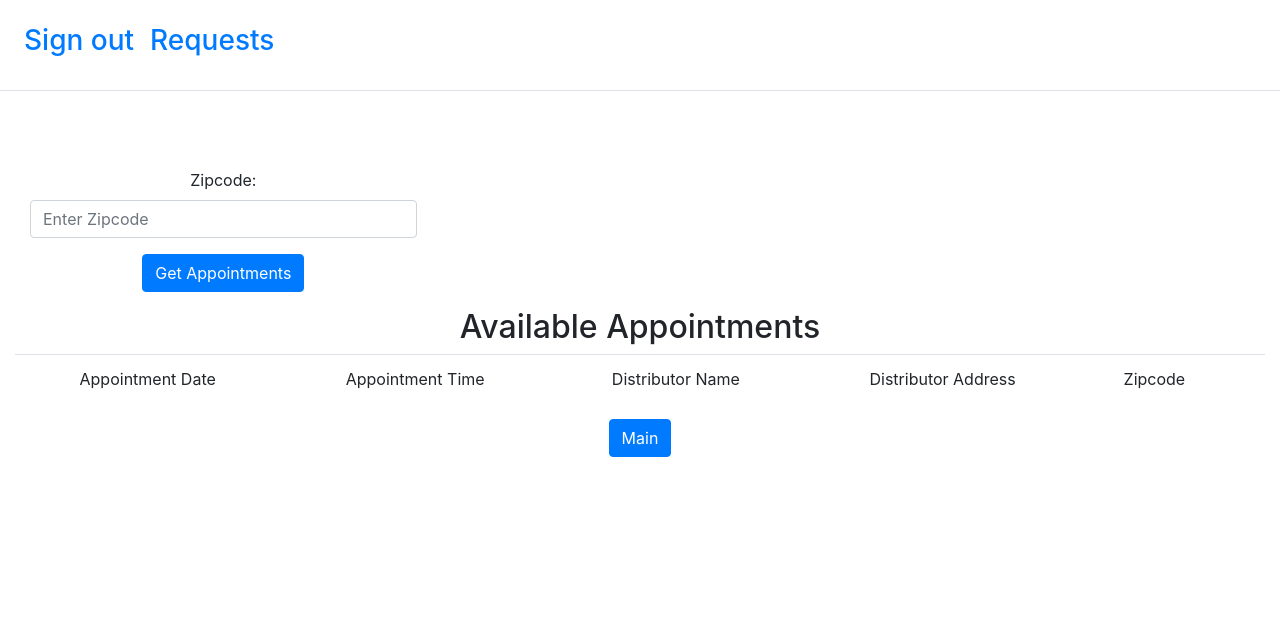
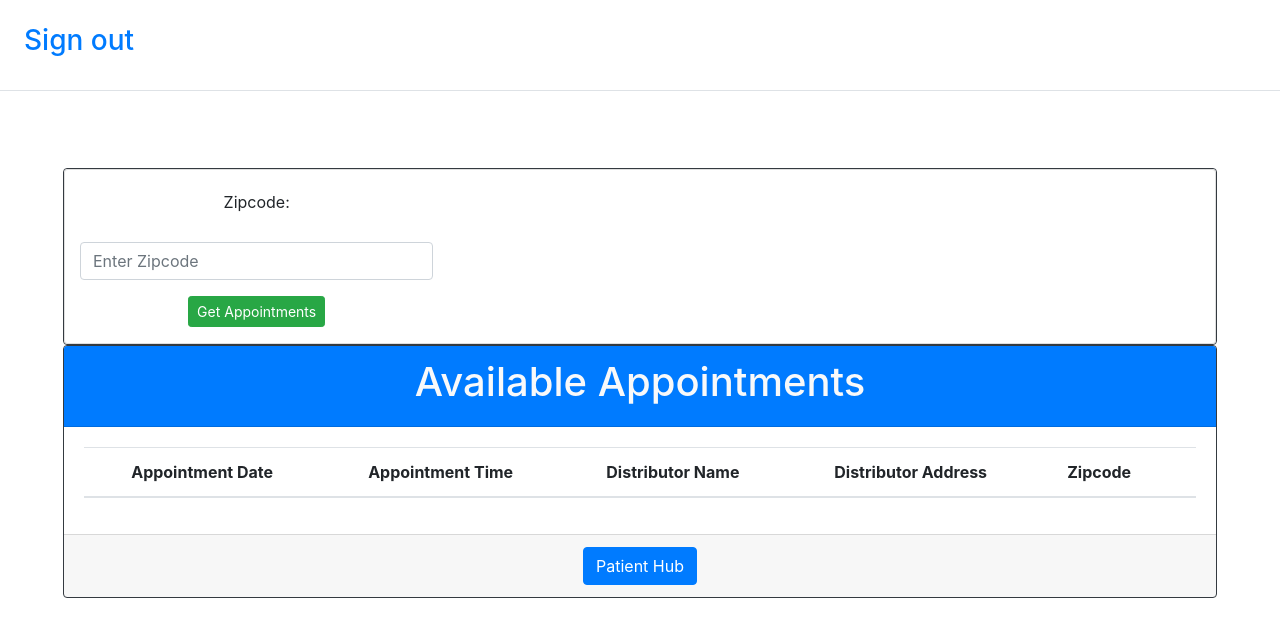
Before and after one commit to sdaniel1995/Covid-Vaccine-Appointment-Frontend, a React (Create React App) app: page /FindAppointment in a window 1280 px wide. Shown: the top 636 px of the page. Built offline with nearby package versions, Linux system fonts and the light colour scheme.

Commit message:
formatting for login screens

```diff
--- a/src/pages/DistributorSignin.js
+++ b/src/pages/DistributorSignin.js
@@ -39,22 +39,29 @@ class DistributorSignin extends Component {
 
   render() {
     return (
-      <div className="container">
-        <h1>Welcome to Distributor Page</h1>
-        <form onSubmit={this.handleSubmit}>
-          <div className="mb-3 col-md-4">
-            <label htmlFor="email" className="form-label">Username:</label>
+      <div className="card w-50 mx-auto border-dark text-center mx-5">
+      <div className="card-header bg-primary text-light">
+      <h1>Welcome to Distributor Login</h1>
+      </div>
+
+      <div className="card-body" >
+      <form onSubmit={this.handleSubmit}>
+          <div className="w-50 mx-auto py-4">
+            <label>Username:</label>
             <input onChange={this.handleChange} value={this.state.user.distributorName} type="text" className="form-control" name="distributorName" id="username" />
           </div>
-          <div className="mb-3 col-md-4">
-            <label htmlFor="password" className="form-label">Password:</label>
+          <div className="w-50 mx-auto py-4">
+            <label>Password:</label>
             <input onChange={this.handleChange} value={this.state.user.pass} type="password" className="form-control" name="pass" id="password" />
           </div>
-          <div className="mb-3 col-md-4">
-            <button type="submit" className="btn btn-primary">Submit</button>
+          <div className="py-4">
+            <button type="submit" className="btn btn-success">Submit</button>
           </div>
-        </form>
-        <Link to="/" className="btn btn-primary">Main</Link>
+      </form>
+      </div>
+      <div className="card-footer py-4">
+      <Link to="/" className="btn btn-primary">Back to Home</Link>
+      </div>
       </div>
     );
   }
--- a/src/pages/FindAppointment.js
+++ b/src/pages/FindAppointment.js
@@ -43,6 +43,8 @@ class FindAppointment extends Component {
       .then(response => {
         console.log("Put did something at least")
         console.log(this.state.appts[event.target.key]);
+        alert("Appointment Successfully Added");
+        this.props.history.push('PatientProfile');
       })
       .catch(error => {
         alert('failed to log in');
@@ -55,25 +57,34 @@ class FindAppointment extends Component {
 
     return (
       <div>
-        <form onSubmit={this.handleSubmit}>
+        <div className="card border-dark text-center mx-5">
+        <form onSubmit={this.handleSubmit} className="card">
           <div className="mb-3 col-md-4">
-            <label htmlFor="zipcode" className="form-label">Zipcode:</label>
+            <div className="">
+            <label className="card-body">Zipcode:</label>
             <input placeholder='Enter Zipcode' onChange={this.handleChange} value={this.state.zipcode} type="text" className="form-control" name="zipcode" id="zipcode" />
+            </div>
           </div>
           <div className="mb-3 col-md-4">
-            <button type="submit" className="btn btn-primary">Get Appointments</button>
+            <button type="submit" className="btn btn-sm btn-success">Get Appointments</button>
           </div>
         </form>
-        <h2>Available Appointments</h2>
-        <table className="table table-striped">
+        </div>
+
+        <div className="card border-dark text-center mx-5">
+        <div className="card-header bg-primary text-light">
+        <h1>Available Appointments</h1>
+        </div>
+        <div className="card-body">
+        <table className="table table-hover table-striped">
           <thead>
             <tr>
-              <td>Appointment Date</td>
-              <td>Appointment Time</td>
-              <td>Distributor Name</td>
-              <td>Distributor Address</td>
-              <td>Zipcode</td>
-              <td> </td>
+              <th>Appointment Date</th>
+              <th>Appointment Time</th>
+              <th>Distributor Name</th>
+              <th>Distributor Address</th>
+              <th>Zipcode</th>
+              <th> </th>
             </tr>
           </thead>
           <tbody>
@@ -89,14 +100,18 @@ class FindAppointment extends Component {
                     <td>{appt.distributor.distributorName}</td>
                     <td>{appt.distributor.address}</td>
                     <td>{appt.distributor.zipcode}</td>
-                    <td><button className="btn btn-primary m-2" name={appt.id} onClick={this.selectAppointment}>Select</button></td>
+                    <td><button className="btn btn-sm btn-primary m-2" name={appt.id} onClick={this.selectAppointment}>Select</button></td>
                   </tr>
                 )
                 : null
             }
           </tbody>
         </table>
-        <Link to="/" className="btn btn-primary">Main</Link>
+        </div>
+        <div className="card-footer">
+        <Link to="/PatientProfile" className="btn btn-primary">Patient Hub</Link>
+        </div>
+        </div>
       </div>
 
     );
--- a/src/pages/Header.js
+++ b/src/pages/Header.js
@@ -39,7 +39,6 @@ class Header extends Component {
           <div className="d-flex flex-wrap align-items-center justify-content-center justify-content-lg-start">
             <ul className="nav col-12 col-lg-auto me-lg-auto mb-2 justify-content-center mb-md-0">
               <li><Link onClick={this.signOut} className="nav-link px-2 link-dark"><h3>Sign out</h3></Link></li>
-              <li><Link to="/requests" className="nav-link px-2 link-dark"><h3>Requests</h3></Link></li>
             </ul>
           </div>
         </header>
--- a/src/pages/Home.js
+++ b/src/pages/Home.js
@@ -9,9 +9,6 @@ class Home extends Component {
         <Link to="/registration" className="btn btn-primary m-2">Register</Link>
         <Link to="/distsignin" className="btn btn-primary m-2">Distributor Signin</Link>
         <Link to="/patientsignin" className="btn btn-primary m-2">Patient Signin</Link>
-        <Link to="/portal" className="btn btn-primary m-2">Portal</Link>
-        <Link to="/tasks" className="btn btn-primary m-2">Tasks</Link>
-        <Link to="/ghud" className="btn btn-primary m-2">ghuD Stuff</Link>
       </div>
     );
   }
--- a/src/pages/Layout.js
+++ b/src/pages/Layout.js
@@ -36,7 +36,7 @@ class Layout extends Component {
           <Route path="/dashconfig" component={DashboardConfig} />
           <Route path="/requests" component={Requests} />
           <Route path="/DistributorDashboard" component={DistributorDashboard} />
-          <Route path="/createAppointment" component={CreateAppointment} />
+          <Route path="/CreateAppointment" component={CreateAppointment} />
           <Route path="/PatientProfile" component={PatientProfile} />
           <Route path="/FindAppointment" component={FindAppointment} />
         </div>
--- a/src/pages/PatientProfile.js
+++ b/src/pages/PatientProfile.js
@@ -28,29 +28,31 @@ class PatientProfile extends Component {
     const { appts } = this.state;
 
     return (
-      <div>
+      <div className="card border-dark text-center mx-5">
+      <div className="card-header bg-primary text-light">
           <h1>PATIENT HUB</h1>
-        <br></br>
+      </div>
+
+      <div className="card-body my-3">
+      <div className="card-title">
           <h2>My Appointments</h2>
-        <table className="table table-striped">
-          <thead>
+      </div>
+      <table className="table table-hover table-striped">
+          <thead className="thead-light">
               <tr>
-              <td>Appointment Date</td>
-              <td>Appointment Time</td>
-              <td>Distributor Name</td>
-              <td>Distributor Address</td>
-              <td>Zipcode</td>
-              <td> </td>
+                  <th>Appointment Date</th>
+                  <th>Appointment Time</th>
+                  <th>Distributor Name</th>
+                  <th>Distributor Address</th>
+                  <th>Zipcode</th>
+                  <th> </th>
               </tr>
           </thead>
           <tbody>
               {
                   appts.length ?
-                appts.map(appt =>
-
-                  // <h1>appts list</h1>
-                  // <div>{appt.id}  {appt.date} {appt.distributor.distributorName} {appt.patient.fname}</div>
-                  <tr key={appt.id}>
+                  appts.map( appt =>
+                      <tr key ={appt.id}>
                           <td>{appt.date}</td>
                           <td>{appt.time}</td>
                           <td>{appt.distributor.distributorName}</td>
@@ -59,15 +61,15 @@ class PatientProfile extends Component {
                           <td><button className="btn btn-danger m-2">Cancel</button></td>
                       </tr>
                   )
-                : null
+                  :null
               }
           </tbody>
       </table>
+      </div>
 
-        <br></br>
-
-
-        <Link to="/FindAppointment" className="btn btn-primary">Find Appointment</Link>
+      <div className="card-footer">
+      <Link to="/FindAppointment" className="btn-lg btn-success">Find Appointment</Link>
+      </div>
       </div>
 
     );
--- a/src/pages/PatientSignin.js
+++ b/src/pages/PatientSignin.js
@@ -40,20 +40,30 @@ class PatientSignin extends Component {
   render() {
     return (
       <div className="container">
-        <form onSubmit={this.handleSubmit}>
-          <div className="mb-3 col-md-4">
-            <label htmlFor="email" className="form-label">Username:</label>
-            <input onChange={this.handleChange} value={this.state.user.username} type="text" className="form-control" name="username" id="username" />
+        <div className="card text-center">
+            <h1 className="card-header bg-primary text-light">Patient Login</h1>
+
+        <div className="">
+          <div className="w-50 mx-auto my-1 py-1">
+            <form className="card-body text-center" onSubmit={this.handleSubmit}>
+              <div className="py-4">
+                <label><h2>Username:</h2></label>
+                <input onChange={this.handleChange} value={this.state.user.username} type="text" className="form-control" name="username" id="username" />
+              </div>
+              <div className="py-4">
+                <label><h2>Password:</h2></label>
+                <input onChange={this.handleChange} value={this.state.user.pass} type="password" className="form-control" name="pass" id="password" />
+              </div>
+              <div className="my-5">
+                <button type="submit" className="btn btn-lg btn-success">Submit</button>
+              </div>
+            </form>
           </div>
-          <div className="mb-3 col-md-4">
-            <label htmlFor="password" className="form-label">Password:</label>
-            <input onChange={this.handleChange} value={this.state.user.pass} type="password" className="form-control" name="pass" id="password" />
-          </div>
-          <div className="mb-3 col-md-4">
-            <button type="submit" className="btn btn-primary">Submit</button>
-          </div>
-        </form>
-        <Link to="/" className="btn btn-primary">Main</Link>
+        </div>
+        <div className="card-footer">
+        <Link to="/" className="btn btn-primary">Back to Home</Link>
+        </div>
+        </div>
       </div>
     );
   }
--- a/src/pages/createAppointment.js
+++ b/src/pages/createAppointment.js
@@ -12,6 +12,7 @@ class CreateAppointment extends Component {
       patient: null
     }
   }
+
 
   componentDidMount() {
     axios.get('http://localhost:8081/api/distributor/' + localStorage.getItem('distId'))
@@ -74,7 +75,7 @@ class CreateAppointment extends Component {
             <button type="submit" className="btn btn-primary">Submit</button>
           </div>
         </form>
-        <Link to="/" className="btn btn-primary">Main</Link>
+        {/* <Link to="/" className="btn btn-primary">Main</Link> */}
       </div>
     );
   }
```
Also changed, not shown: 1 other file (tests, documents, lock files or other folders). Lines whose indentation alone changed are shown as unchanged.
